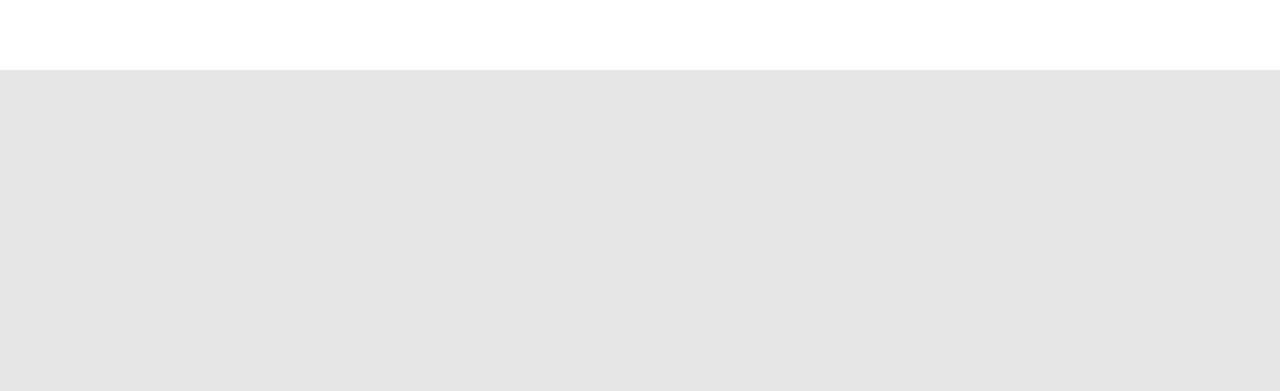
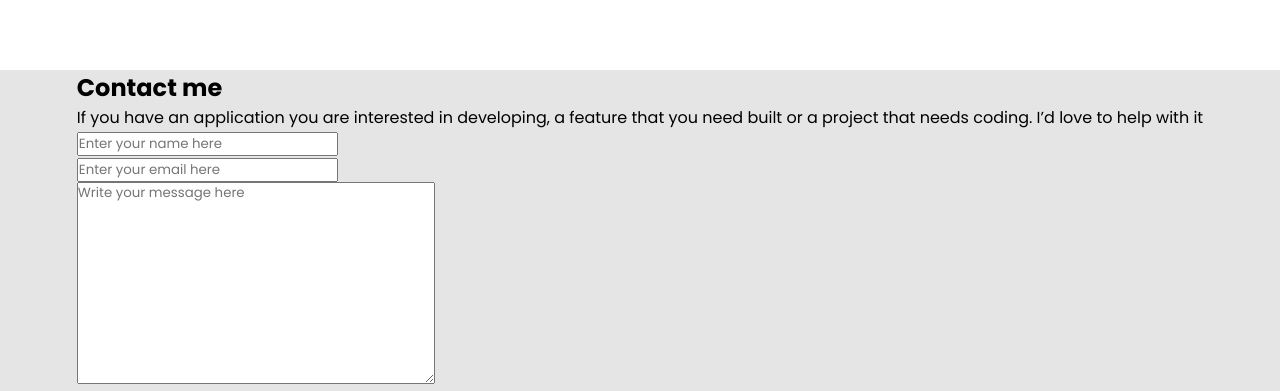
Before and after one commit to amon-cofie/Mobile-first-Portfolio, a website: page index.html in a window 1280 px wide. Shown: the part 5122-5513 px from the top of the page. Before the commit the page ends 5192 px from the top, so only its background shows below. Drawn offline with Linux system fonts and the light colour scheme; files whose address does not match are found by name.

Commit message:
Add markup for contact section

```diff
--- a/index.html
+++ b/index.html
@@ -319,6 +319,50 @@
           <hr />
         </article>
       </section>
+      <section class="contact-form">
+        <div class="contact-me-background">
+          <article class="contact-me">
+            <h2>Contact me</h2>
+            <p>
+              If you have an application you are interested in developing, a
+              feature that you need built or a project that needs coding. I’d
+              love to help with it
+            </p>
+          </article>
+          <form action="#" method="post">
+            <ul>
+              <li>
+                <input
+                  type="text"
+                  name="user_name"
+                  id="name"
+                  placeholder="Enter your name here"
+                />
+              </li>
+              <li>
+                <input
+                  type="email"
+                  name="user_email"
+                  id="email"
+                  placeholder="Enter your email here"
+                />
+              </li>
+              <li>
+                <textarea
+                  name="user_msg"
+                  id="msg"
+                  cols="30"
+                  rows="10"
+                  placeholder="Write your message here"
+                ></textarea>
+              </li>
+              <li>
+                <button type="submit">Get In Touch</button>
+              </li>
+            </ul>
+          </form>
+        </div>
+      </section>
     </main>
   </body>
 </html>
```
Also changed, not shown: images/Background-svgs/contact-form-shapes-mobile.svg (added).
